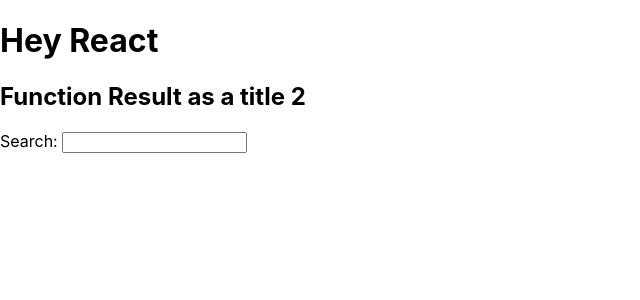
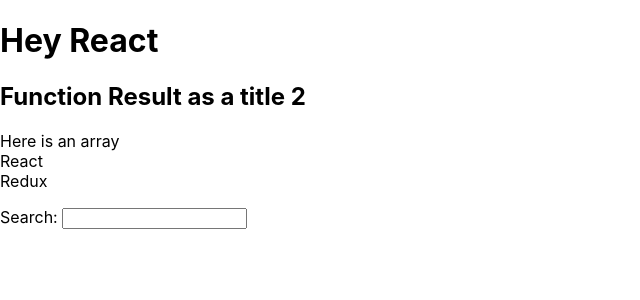
Before and after one commit to Ralphive/study, a React (Create React App) app in the folder react/hacker-stories/: page / in a window 1280 px wide. Shown: the top 300 px of the page, without its empty margins (0-640 px from the left). Built offline with nearby package versions, Linux system fonts and the light colour scheme.

Commit message:
array display

```diff
--- a/react/hacker-stories/src/App.js
+++ b/react/hacker-stories/src/App.js
@@ -1,9 +1,28 @@
-import './App.css';
+import "./App.css";
 
 const welcome = {
-  greeting: 'Hey',
-  title: 'React',
+    greeting: "Hey",
+    title: "React",
 };
+
+const list = [
+    {
+        title: "React",
+        url: "https://reactjs.org/",
+        author: "Jordan Walke",
+        num_comments: 3,
+        points: 4,
+        objectID: 0,
+    },
+    {
+        title: "Redux",
+        url: "https://redux.js.org/",
+        author: "Dan Abramov, Andrew Clark",
+        num_comments: 2,
+        points: 5,
+        objectID: 1,
+    },
+];
 
 function getTitle(title) {
     return title;
@@ -15,7 +34,13 @@
             <h1>
                 {welcome.greeting} {welcome.title}
             </h1>
-    <h2>{getTitle('Function Result')} as a title 2</h2>
+            <h2>{getTitle("Function Result")} as a title 2</h2>
+            <p>
+                Here is an array{" "}
+                {list.map((item) => {
+                    return <div>{item.title}</div>;
+                })}
+            </p>
             <label htmlFor="search">Search: </label>
             <input id="search" type="text" />
         </div>
```
Lines whose indentation alone changed are shown as unchanged.
